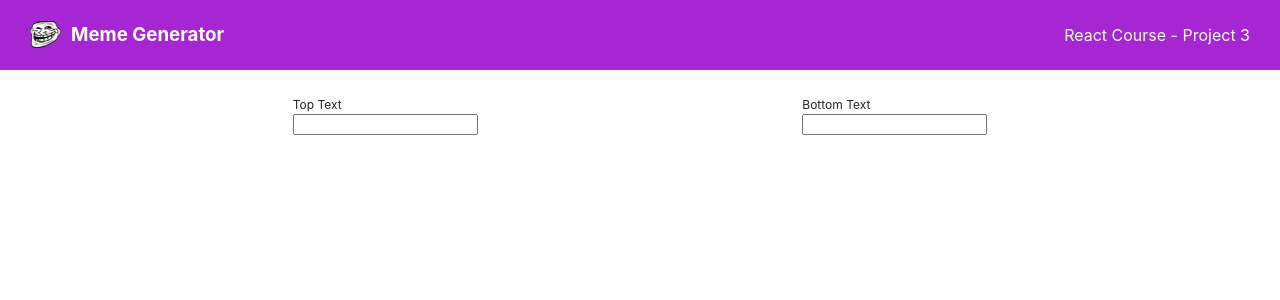
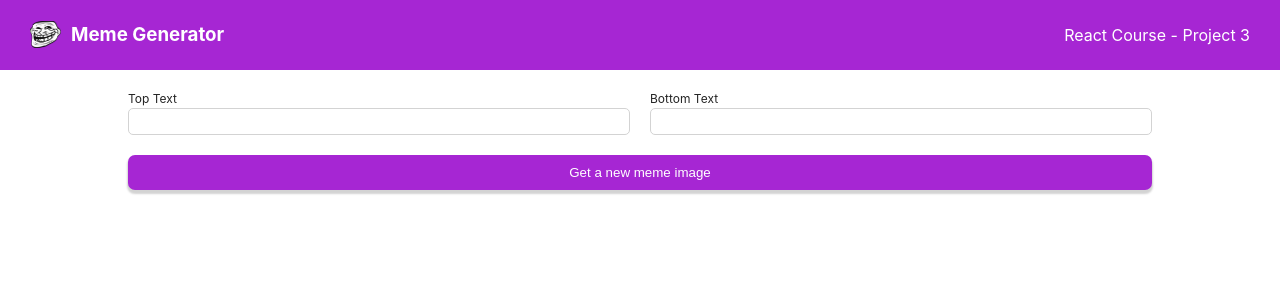
Before and after one commit to ChaseDev7/meme-generator, a React (Vite) app: page / in a window 1280 px wide. Shown: the top 300 px of the page. Built offline with nearby package versions, Linux system fonts and the light colour scheme.

Commit message:
Change form to meme, and update code

```diff
--- a/src/App.jsx
+++ b/src/App.jsx
@@ -1,13 +1,13 @@
 // import { useState } from 'react'
 import './index.css'
 import Header from './components/Header'
-import Form from './components/Form'
+import Meme from './components/Meme'
 
 function App() {
   return (
     <>
       <Header />
-      <Form />
+      <Meme />
     </>
   )
 }
--- a/src/components/Form.jsx
+++ /dev/null
@@ -1,14 +0,0 @@
-export default function Form() {
-  return (
-    <form className="form">
-      <fieldset className="top-text-container">
-        <label htmlFor="top-text" className="top-text-label">Top Text</label>
-        <input id="top-text" type="text" />
-      </fieldset>
-      <fieldset className="bottom-text-container">
-        <label htmlFor="bottom-text" className="bottom-text-label">Bottom Text</label>
-        <input id="bottom-text" type="text" />
-      </fieldset>
-    </form>
-  )
-}
--- /dev/null
+++ b/src/components/Meme.jsx
@@ -0,0 +1,17 @@
+export default function Meme() {
+  return (
+    <div className="form-container">
+      <form className="form">
+        <fieldset className="top-text-container">
+          <label htmlFor="top-text" className="top-text-label">Top Text</label>
+          <input id="top-text" type="text" />
+        </fieldset>
+        <fieldset className="bottom-text-container">
+          <label htmlFor="bottom-text" className="bottom-text-label">Bottom Text</label>
+          <input id="bottom-text" type="text" />
+        </fieldset>
+      </form>
+      <button className="meme-button">Get a new meme image</button>
+    </div>
+  )
+}
--- a/src/index.css
+++ b/src/index.css
@@ -63,11 +63,18 @@ body {
   margin-right: 30px;
 }
 
+.form-container {
+  display: flex;
+  margin-top: 70px;
+  flex-direction: column;
+  align-items: center;
+  width: 100vw;
+}
+
 .form {
-  margin-top: 70px;
   display: flex;
-  width: 100vw;
-  justify-content: space-evenly;
+  justify-content: center;
+  width: 80vw;
 }
 
 fieldset {
@@ -77,9 +84,36 @@ fieldset {
 .top-text-container, .bottom-text-container {
   display: flex;
   flex-direction: column;
-  margin: 20px;
+  margin: 20px 0;
+  width: 80vw;
+  padding: 0;
 }
 
 .top-text-label, .bottom-text-label {
   font-size: 12px;
 }
+
+#top-text {
+  margin-right: 10px;
+}
+
+.bottom-text-label, #bottom-text {
+  margin-left: 10px;
+}
+
+input {
+  border: 1px solid lightgray;
+  border-radius: 5px;
+  padding: 5px;
+}
+
+.meme-button {
+  background-color: #A626D3;
+  border: none;
+  color: white;
+  padding: 10px;
+  width: 80vw;
+  border-radius: 7px;
+  box-shadow: 0px 3px 2px 1px lightgray;
+  cursor: pointer;
+}
```
